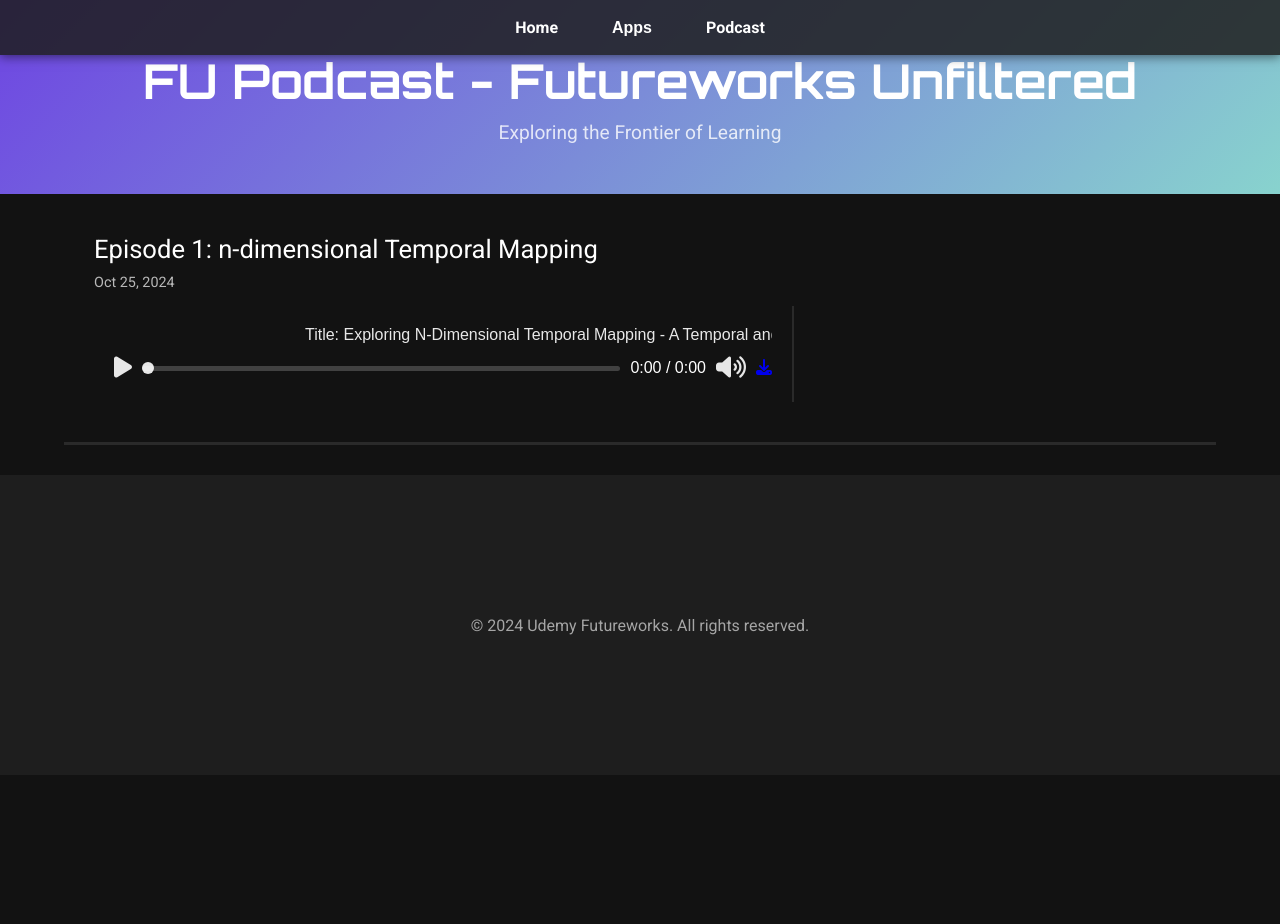
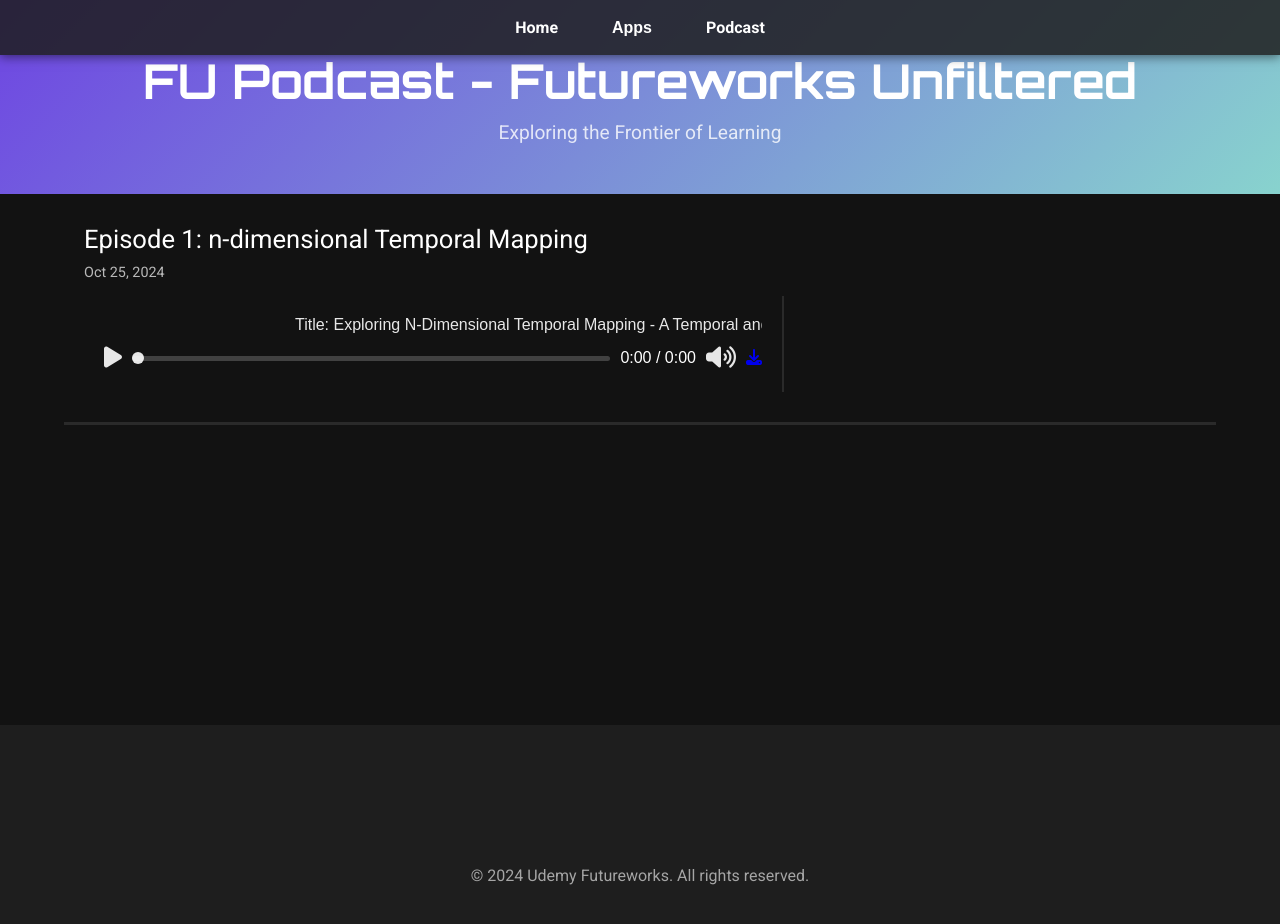
Before and after one commit to steviereynolds/futureworks.github.io, a Jekyll site: the page built from podcast/index.html, in a window 1280 px wide and 1025 px high. Shown: the top 924 px of the window. Built offline with Jekyll 4.4.1, drawn with Linux system fonts in a browser that asks for light colours.

Commit message:
Update index.html

```diff
--- a/podcast/index.html
+++ b/podcast/index.html
@@ -41,11 +41,11 @@
       padding: 0 20px;
       border-bottom: 3px solid #2a2a2a;
       width:90%;
+      margin-bottom: 300px;
     }
 
     /* Episode Box */
     .episode-box {
-      padding: 10px;
       margin-bottom: 30px;
       border-radius: 15px;
     }
```
